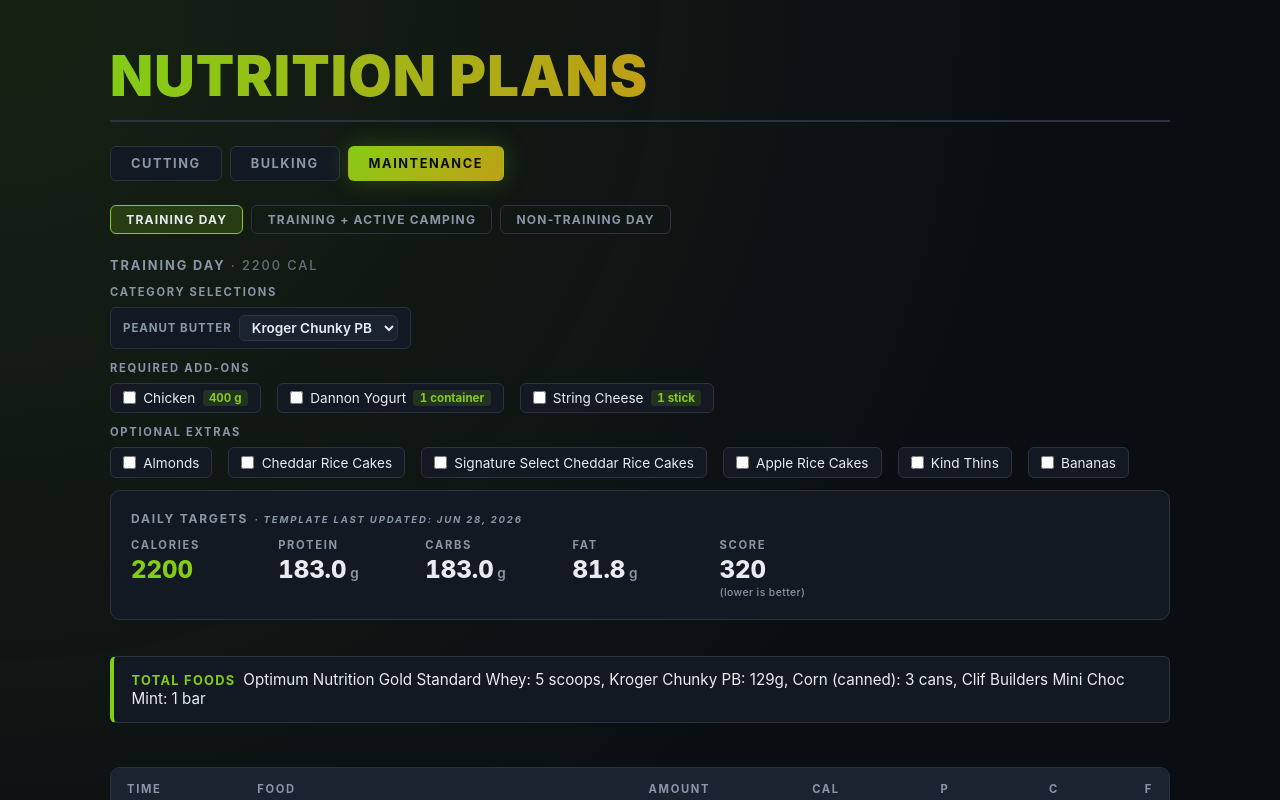
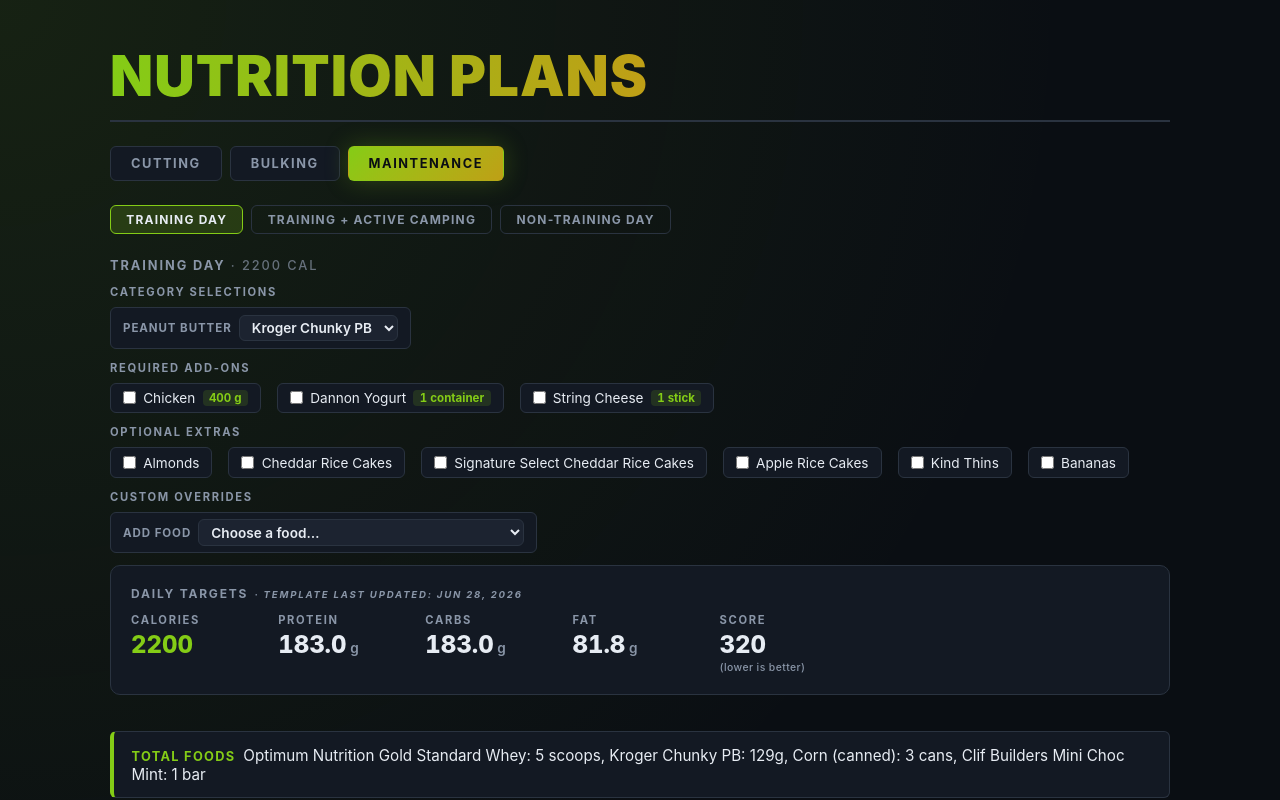
Before and after one commit to aneuhold/web-mini-apps, a Next.js app: page /nutrition in a window 1280 px wide. Shown: the top 800 px of the page. Built offline with nearby package versions, Linux system fonts and the light colour scheme; a web font is replaced by a local one.

Commit message:
Update how meals can be overridden

```diff
--- a/app/(routes)/nutrition/components/VariantSection.tsx
+++ b/app/(routes)/nutrition/components/VariantSection.tsx
@@ -1,9 +1,22 @@
 import { useMemo } from 'react';
 import { planTemplates } from '../plans/planTemplates';
-import type { SwapState } from '../services/nutritionVariants';
+import type { FoodOverride, SwapState } from '../services/nutritionVariants';
 import nutritionVariants from '../services/nutritionVariants';
-import { DAY_TYPE_LABEL, DayType, DietPhase } from '../util/types';
+import { allFoods } from '../util/foods';
+import {
+  DAY_TYPE_LABEL,
+  DayType,
+  DietPhase,
+  FoodOverrideMode,
+  isFoodOverrideMode
+} from '../util/types';
 import VariantTable from './VariantTable';
+
+/** Human-facing label for each override mode in the picker. */
+const OVERRIDE_MODE_LABEL: Record<FoodOverrideMode, string> = {
+  [FoodOverrideMode.Minimum]: 'At least',
+  [FoodOverrideMode.Exact]: 'Exactly'
+};
 
 /**
  * One (phase × day-type) panel: heading, swap controls grouped by behavior,
@@ -37,6 +50,25 @@
     ({ requiredDailyQuantity }) => requiredDailyQuantity === undefined
   );
   const { categoryFoods } = template;
+
+  // Custom overrides apply to any food, so they're driven off the full pool
+  // rather than the template's curated swap lists.
+  const overrideEntries = Object.entries(swapState.overrides);
+  const unusedFoods = allFoods.filter((food) => !(food.id in swapState.overrides));
+
+  const setOverride = (foodId: string, override: FoodOverride): void => {
+    onSwapStateChange({
+      ...swapState,
+      overrides: { ...swapState.overrides, [foodId]: override }
+    });
+  };
+
+  const removeOverride = (foodId: string): void => {
+    const overrides = Object.fromEntries(
+      Object.entries(swapState.overrides).filter(([id]) => id !== foodId)
+    );
+    onSwapStateChange({ ...swapState, overrides });
+  };
 
   return (
     <div data-day-section>
@@ -134,6 +166,85 @@
         </div>
       )}
 
+      <div data-swap-group>
+        <h4>Custom Overrides</h4>
+        {overrideEntries.length > 0 && (
+          <div data-swap-controls>
+            {overrideEntries.map(([foodId, override]) => {
+              const food = allFoods.find((candidate) => candidate.id === foodId);
+              if (food === undefined) return null;
+              return (
+                <span key={`override-${foodId}`} data-override>
+                  <span data-override-name>{food.name}</span>
+                  <select
+                    aria-label={`${food.name} override mode`}
+                    value={override.mode}
+                    onChange={(event) => {
+                      const mode = event.target.value;
+                      if (!isFoodOverrideMode(mode)) return;
+                      setOverride(foodId, { ...override, mode });
+                    }}
+                  >
+                    {Object.values(FoodOverrideMode).map((mode) => (
+                      <option key={mode} value={mode}>
+                        {OVERRIDE_MODE_LABEL[mode]}
+                      </option>
+                    ))}
+                  </select>
+                  <input
+                    type="number"
+                    min={0}
+                    step={food.allowedStepServingAmountPerMeal ?? 1}
+                    aria-label={`${food.name} override amount`}
+                    value={override.amount}
+                    onChange={(event) => {
+                      const amount = Number(event.target.value);
+                      if (Number.isNaN(amount)) return;
+                      setOverride(foodId, { ...override, amount });
+                    }}
+                  />
+                  <span data-override-unit>{food.serving.unitLabel}</span>
+                  <button
+                    type="button"
+                    aria-label={`Remove ${food.name} override`}
+                    onClick={() => {
+                      removeOverride(foodId);
+                    }}
+                  >
+                    X
+                  </button>
+                </span>
+              );
+            })}
+          </div>
+        )}
+        <div data-swap-controls>
+          <label data-select>
+            <span>Add Food</span>
+            <select
+              value=""
+              onChange={(event) => {
+                const food = allFoods.find((candidate) => candidate.id === event.target.value);
+                if (food === undefined) return;
+                setOverride(food.id, {
+                  mode: FoodOverrideMode.Minimum,
+                  amount: food.serving.amount
+                });
+              }}
+            >
+              <option value="" disabled>
+                Choose a food…
+              </option>
+              {unusedFoods.map((food) => (
+                <option key={food.id} value={food.id}>
+                  {food.name}
+                </option>
+              ))}
+            </select>
+          </label>
+        </div>
+      </div>
+
       <VariantTable plan={plan} />
     </div>
   );
--- a/app/(routes)/nutrition/services/NutritionPlanOptimizer/nutritionPlanOptimizer.ts
+++ b/app/(routes)/nutrition/services/NutritionPlanOptimizer/nutritionPlanOptimizer.ts
@@ -34,11 +34,7 @@
     const targets = nutritionPlanCalculator.computeTargets(targetPlan);
     const floors = nutritionPlanCalculator.computeFloors(targetPlan);
 
-    const allBounds = foodBoundsCalculator.computeAllBounds(
-      availableFoods,
-      numMeals,
-      targetPlan.requiredFoods
-    );
+    const allBounds = foodBoundsCalculator.computeAllBounds(availableFoods, numMeals);
     const boundsMap = new Map<Food, FoodBounds>(allBounds.map((b) => [b.food, b]));
 
     const dailyQuantities = dailyQuantityOptimizer.optimize(
--- a/app/(routes)/nutrition/services/nutritionLocalData.ts
+++ b/app/(routes)/nutrition/services/nutritionLocalData.ts
@@ -1,4 +1,11 @@
-import { DayType, DietPhase, isDayType, isDietPhase, isFoodCategory } from '../util/types';
+import {
+  DayType,
+  DietPhase,
+  isDayType,
+  isDietPhase,
+  isFoodCategory,
+  isFoodOverrideMode
+} from '../util/types';
 import type { AllSwapStates } from './nutritionVariants';
 import nutritionVariants from './nutritionVariants';
 
@@ -111,6 +118,26 @@
             }
           }
         }
+
+        // Custom overrides: keyed by `food.id`, value must carry a known mode
+        // and a positive amount. An unknown food id is harmless — it simply
+        // resolves to no food when the variant is built.
+        const overrides = storedDay.overrides;
+        if (isPlainObject(overrides)) {
+          for (const [foodId, override] of Object.entries(overrides)) {
+            if (
+              isPlainObject(override) &&
+              isFoodOverrideMode(override.mode) &&
+              typeof override.amount === 'number' &&
+              override.amount > 0
+            ) {
+              fresh[phase][dayType].overrides[foodId] = {
+                mode: override.mode,
+                amount: override.amount
+              };
+            }
+          }
+        }
       }
     }
     return fresh;
--- a/app/(routes)/nutrition/services/nutritionVariants.ts
+++ b/app/(routes)/nutrition/services/nutritionVariants.ts
@@ -1,19 +1,9 @@
 import type { CategoryFood } from '../plans/planTemplates';
 import { planTemplates } from '../plans/planTemplates';
 import { allFoods } from '../util/foods';
-import type { Food, FoodTotal, NutritionPlan } from '../util/types';
-import { DayType, DietPhase, FoodCategory, MealName } from '../util/types';
+import type { Food, NutritionPlan } from '../util/types';
+import { DayType, DietPhase, FoodCategory, FoodOverrideMode, MealName } from '../util/types';
 import nutritionPlanOptimizer from './NutritionPlanOptimizer/nutritionPlanOptimizer';
-
-/**
- * Per-(phase × day-type) swap state. `optionalFoods` is keyed by `food.id`
- * with `true` meaning the food is included; `categoryFoods` is keyed by the
- * `FoodCategory` enum value with the value being the selected food's `id`.
- */
-export type SwapState = {
-  optionalFoods: Record<string, boolean>;
-  categoryFoods: Partial<Record<FoodCategory, string>>;
-};
 
 /**
  * Full swap-state tree across every (phase × day-type). Keeping per-pair
@@ -21,6 +11,30 @@
  * cached variants.
  */
 export type AllSwapStates = Record<DietPhase, Record<DayType, SwapState>>;
+
+/**
+ * Per-(phase × day-type) swap state. `optionalFoods` is keyed by `food.id`
+ * with `true` meaning the food is included; `categoryFoods` is keyed by the
+ * `FoodCategory` enum value with the value being the selected food's `id`;
+ * `overrides` is keyed by `food.id` with a custom daily-amount pin that takes
+ * precedence over the other two.
+ */
+export type SwapState = {
+  optionalFoods: Record<string, boolean>;
+  categoryFoods: Partial<Record<FoodCategory, string>>;
+  overrides: Record<string, FoodOverride>;
+};
+
+/**
+ * A user-authored pin on one food's daily total, layered on top of the
+ * template toggles. `Minimum` requires at least `amount`; `Exact` pins the
+ * daily total to exactly `amount`. An override always wins over the
+ * optional-food and category selections for the same food.
+ */
+export type FoodOverride = {
+  mode: FoodOverrideMode;
+  amount: number;
+};
 
 const KEY_SEPARATOR = ':';
 const PART_SEPARATOR = ',';
@@ -63,6 +77,13 @@
       parts.push(`${categoryFood.category}${ASSIGN_SEPARATOR}${selected.id}`);
     }
 
+    // Custom overrides aren't bound to the template's swap lists, so they key
+    // off `food.id` directly. With no overrides set this adds nothing, leaving
+    // existing variant keys (and their caches) unchanged.
+    for (const [foodId, { mode, amount }] of Object.entries(swapState.overrides)) {
+      parts.push(`${foodId}${ASSIGN_SEPARATOR}${mode}@${amount}`);
+    }
+
     parts.sort();
     return [phase, dayType, parts.join(PART_SEPARATOR)].join(KEY_SEPARATOR);
   }
@@ -83,7 +104,7 @@
     for (const { category, foods } of template.categoryFoods) {
       categoryFoods[category] = foods[0].id;
     }
-    return { optionalFoods, categoryFoods };
+    return { optionalFoods, categoryFoods, overrides: {} };
   }
 
   /**
@@ -159,92 +180,121 @@
       for (const apply of axes[axisIndex]) {
         const next: SwapState = {
           optionalFoods: { ...current.optionalFoods },
-          categoryFoods: { ...current.categoryFoods }
+          categoryFoods: { ...current.categoryFoods },
+          overrides: { ...current.overrides }
         };
         apply(next);
         walk(axisIndex + 1, next);
       }
     };
-    walk(0, { optionalFoods: {}, categoryFoods: {} });
+    // Overrides are open-ended (any food, any amount), so they aren't an
+    // enumeration axis; enumerated variants always carry the empty default.
+    walk(0, { optionalFoods: {}, categoryFoods: {}, overrides: {} });
     return results;
   }
 
   /**
-   * Build a complete `NutritionPlan` from the (phase × day-type) template
-   * plus swap-state deltas applied to `requiredFoods` / `excludedFoods`.
-   * The plan inherits everything else (title, calorieTarget, bodyweight,
-   * activity, meal layout) from the template. The optimizer feeds this
-   * plan in as its target.
+   * Resolve the candidate food pool for a variant. Clones every food, then
+   * layers the template exclusions, optional toggles, category selection, and
+   * custom overrides — in that precedence order — onto each clone's daily
+   * interval (`min/maxServingAmountPerPlan`). Foods left capped at zero are
+   * dropped from the returned pool.
    *
    * @param phase
    * @param dayType
    * @param swapState
    */
-  buildPlanFromTemplate(phase: DietPhase, dayType: DayType, swapState: SwapState): NutritionPlan {
+  resolveFoods(phase: DietPhase, dayType: DayType, swapState: SwapState): Food[] {
     const { template, optionalFoods, categoryFoods } = planTemplates[phase][dayType];
-    // Create a copy of the excluded foods so it doesn't modify the original.
-    const excludedFoods: Food[] = [...(template.excludedFoods ?? [])];
-    const requiredFoods: FoodTotal[] = [];
+    const { overrides } = swapState;
+
+    // Work on per-resolve clones so the shared `allFoods` definitions are never
+    // mutated; each clone's own `min/maxServingAmountPerPlan` holds its effective
+    // daily interval, and `maxServingAmountPerPlan === 0` marks it excluded.
+    const pool = new Map<string, Food>(allFoods.map((food) => [food.id, { ...food }]));
+
+    for (const food of template.excludedFoods ?? []) {
+      const candidate = pool.get(food.id);
+      if (candidate !== undefined) candidate.maxServingAmountPerPlan = 0;
+    }
 
     for (const { food, requiredDailyQuantity } of optionalFoods) {
-      const on = swapState.optionalFoods[food.id];
-      if (on) {
+      // A custom override fully governs this food's interval below.
+      if (food.id in overrides) continue;
+      const candidate = pool.get(food.id);
+      if (candidate === undefined) continue;
+      if (swapState.optionalFoods[food.id]) {
         if (requiredDailyQuantity !== undefined) {
-          requiredFoods.push({ food, quantity: requiredDailyQuantity });
+          candidate.minServingAmountPerPlan = requiredDailyQuantity;
         }
       } else {
-        excludedFoods.push(food);
+        candidate.maxServingAmountPerPlan = 0;
       }
     }
 
     for (const categoryFood of categoryFoods) {
       const selected = this.selectedFood(categoryFood, swapState);
       for (const food of categoryFood.foods) {
-        if (food.id !== selected.id) excludedFoods.push(food);
+        if (food.id === selected.id || food.id in overrides) continue;
+        const candidate = pool.get(food.id);
+        if (candidate !== undefined) candidate.maxServingAmountPerPlan = 0;
       }
     }
 
-    return {
-      ...template,
-      id: this.buildKey(phase, dayType, swapState),
-      meals: template.meals.map((meal) => ({ ...meal, items: [...meal.items] })),
-      excludedFoods: excludedFoods.length > 0 ? excludedFoods : undefined,
-      requiredFoods: requiredFoods.length > 0 ? requiredFoods : undefined
-    };
+    // Overrides win over every selection above. `Minimum` sets a floor (lifting
+    // the base ceiling only when the floor would exceed it); `Exact` pins both
+    // ends. Per-meal caps and step sizes can still keep the optimizer from
+    // landing exactly, which is the intended "unless something else restricts
+    // it" behavior.
+    for (const [foodId, { mode, amount }] of Object.entries(overrides)) {
+      if (amount <= 0) continue;
+      const candidate = pool.get(foodId);
+      if (candidate === undefined) continue;
+      candidate.minServingAmountPerPlan = amount;
+      if (mode === FoodOverrideMode.Exact) {
+        candidate.maxServingAmountPerPlan = amount;
+      } else if (
+        candidate.maxServingAmountPerPlan !== undefined &&
+        candidate.maxServingAmountPerPlan < amount
+      ) {
+        candidate.maxServingAmountPerPlan = undefined;
+      }
+    }
+
+    return [...pool.values()].filter((food) => food.maxServingAmountPerPlan !== 0);
   }
 
   /**
-   * Build the (phase × day-type × swapState) base plan from the template and
-   * run the optimizer over it inline, returning the optimized `NutritionPlan`.
-   * The optimizer's `-optimized` / `(Optimized)` suffixes are stripped so the
-   * plan keeps the template's `id` and `title`; `lastUpdatedAt` flows through
-   * from the template unchanged. Results are memoized in `sessionStorage` per
-   * variant key, so revisiting a swap combination returns instantly; the
-   * optimizer only runs on a cache miss.
+   * Optimize a variant at runtime.
    *
    * @param phase
    * @param dayType
    * @param swapState
    */
   getOptimizedPlan(phase: DietPhase, dayType: DayType, swapState: SwapState): NutritionPlan {
-    const basePlan = this.buildPlanFromTemplate(phase, dayType, swapState);
-    const storageKey = `${OPTIMIZED_PLAN_STORAGE_PREFIX}${basePlan.id}@${basePlan.lastUpdatedAt}`;
+    const { template } = planTemplates[phase][dayType];
+    const id = this.buildKey(phase, dayType, swapState);
+    const storageKey = `${OPTIMIZED_PLAN_STORAGE_PREFIX}${id}@${template.lastUpdatedAt}`;
 
     const cached = this.readCachedPlan(storageKey);
     if (cached !== undefined) return cached;
 
-    const excluded = new Set(basePlan.excludedFoods ?? []);
-    const availableFoods = allFoods.filter((food) => !excluded.has(food));
-    const preWorkoutIndex = basePlan.meals.findIndex((meal) => meal.name === MealName.PreWorkout);
+    const targetPlan: NutritionPlan = {
+      ...template,
+      id,
+      meals: template.meals.map((meal) => ({ ...meal, items: [...meal.items] }))
+    };
+    const availableFoods = this.resolveFoods(phase, dayType, swapState);
+    const preWorkoutIndex = targetPlan.meals.findIndex((meal) => meal.name === MealName.PreWorkout);
     const preWorkoutMealIndex = preWorkoutIndex === -1 ? undefined : preWorkoutIndex;
 
     const { optimizedPlan } = nutritionPlanOptimizer.optimize({
-      targetPlan: basePlan,
+      targetPlan,
       availableFoods,
       preWorkoutMealIndex
     });
 
-    const plan: NutritionPlan = { ...optimizedPlan, id: basePlan.id, title: basePlan.title };
+    const plan: NutritionPlan = { ...optimizedPlan, id, title: template.title };
     this.writeCachedPlan(storageKey, plan);
     return plan;
   }
```
Also changed, not shown: app/(routes)/nutrition/layout.module.css (+49 -0 lines), app/(routes)/nutrition/services/NutritionPlanOptimizer/foodBoundsCalculator.ts (+12 -24 lines), app/(routes)/nutrition/util/types.ts (+28 -12 lines), 1 other file (tests, documents, lock files or other folders).
